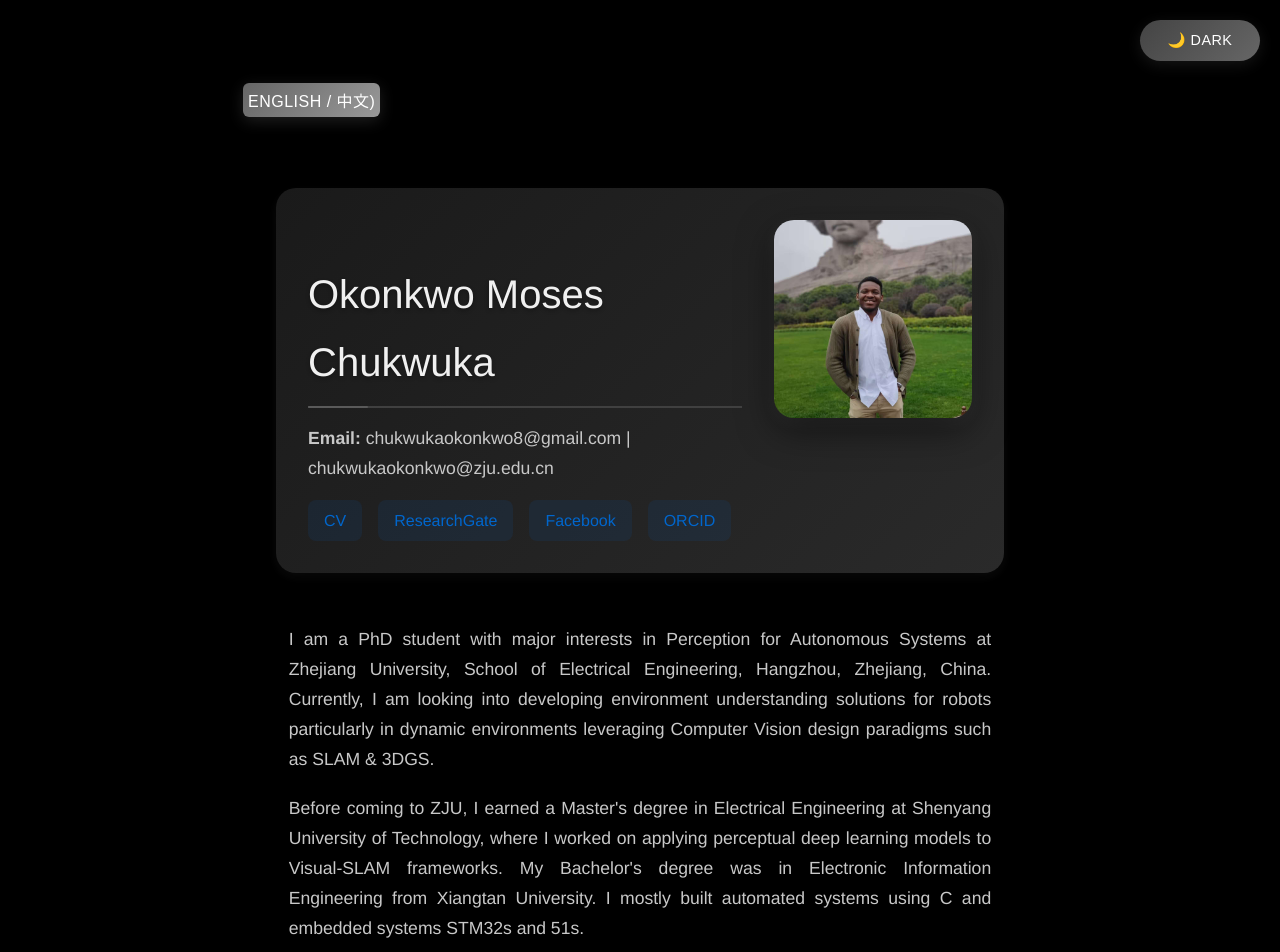
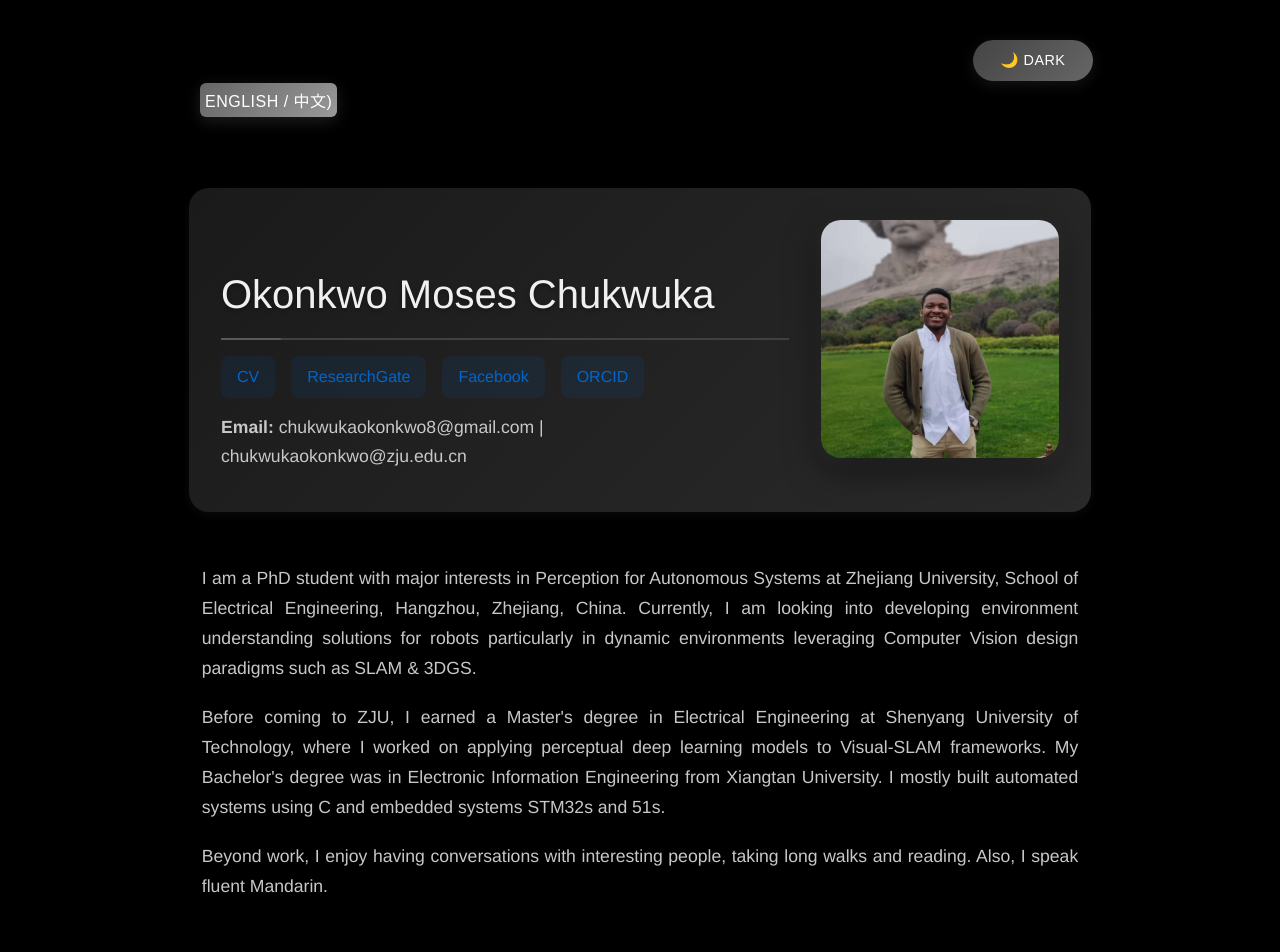
Before and after one commit to MosesChuka/MosesChuka.github.io, a Jekyll site: the page built from index.md, in a window 1280 px wide. Shown: the top 952 px of the page. Built offline with Jekyll 4.4.1, drawn with Linux system fonts in a browser that asks for light colours; our own code applies the rules of GitHub Pages for plain Markdown files; some of the changed text lies outside the part shown.

Commit message:
Update contact section and adjust image and container styles for better layout

```diff
--- a/index.md
+++ b/index.md
@@ -16,13 +16,13 @@ description: Moses Chukwuka's website
 <div class="header-content">
 <h2>Okonkwo Moses Chukwuka</h2>
 <section class="contact">
-<p><strong>Email:</strong> chukwukaokonkwo8@gmail.com | chukwukaokonkwo@zju.edu.cn</p>
 <div class="links">
     <a href="/static/Okonkwo Moses Chukwuka CV.pdf">CV</a>
     <a href="https://www.researchgate.net/profile/Moses-Okonkwo">ResearchGate</a>
     <a href="https://www.facebook.com/Chukwuka.0konkwo1">Facebook</a>
     <a href="https://orcid.org/0000-0001-5842-6475">ORCID</a>
 </div>
+<p><strong>Email:</strong> chukwukaokonkwo8@gmail.com | chukwukaokonkwo@zju.edu.cn</p>
 </section>
 </div>
 <img src="/static/MosesChuka-img2.jpg" alt="Okonkwo Moses Chukwuka" class="profile-img"/>
@@ -54,7 +54,7 @@ description: Moses Chukwuka's website
   <div class="research-item">
   <img src="/static/Wings-SLAM-Demo-Vid.gif" alt="WINGS-SLAM" class="research-img">
   <div class="research-content">
-  <h3>RDSP-SLAM: Wild Natural-Language Gaussian Splatting SLAM</a></h3>
+  <h3>RDSP-SLAM: Wild Natural-Language Gaussian Splatting SLAM</h3>
   <p><em>Moses Chukwuka Okonkwo, Yizhen Sun, Jiaqiang Yang</em><br><strong>Comming soon (2026)</strong></p>
   </div>
   </div>
@@ -177,13 +177,13 @@ description: Moses Chukwuka's website
 <div class="header-content">
 <h2>Okonkwo Moses Chukwuka</h2>
 <section class="contact">
-<p><strong>邮箱:</strong> chukwukaokonkwo8@gmail.com | chukwukaokonkwo@zju.edu.cn</p>
 <div class="links">
     <a href="/static/Okonkwo%20Moses%20Chukwuka%20ZJU-CV.pdf">简历</a>
     <a href="https://www.researchgate.net/profile/Moses-Okonkwo">ResearchGate</a>
     <a href="https://www.facebook.com/Chukwuka.0konkwo1">Facebook</a>
     <a href="https://orcid.org/0000-0001-5842-6475"> ORCID</a>
 </div>
+<p><strong>邮箱:</strong> chukwukaokonkwo8@gmail.com | chukwukaokonkwo@zju.edu.cn</p>
 </section>
 </div>
 <img src="/static/MosesChuka-img2.jpg" alt="Okonkwo Moses Chukwuka" class="profile-img"/>
--- a/static/css/styles.css
+++ b/static/css/styles.css
@@ -97,7 +97,7 @@ body.light-mode .header h1 {
 
 .profile-img {
   width: 100%;
-  max-width: 198px;
+  max-width: 238px;
   height: auto;
   border-radius: 20px;
   margin-top: 1rem;
@@ -919,8 +919,11 @@ body.light-mode .theme-toggle:hover {
 
 @media (min-width: 768px) {
   .container {
-    width: 100%;
-    max-width: 1900px;
+    width: 110%;
+    max-width: 2090px;
+    position: relative;
+    left: 50%;
+    transform: translateX(-50%);
     padding: 33px;
   }
 
@@ -1010,7 +1013,7 @@ body.light-mode .theme-toggle:hover {
   }
 
   .profile-img {
-    max-width: 165px;
+    max-width: 198px;
   }
 
   h2 {
```
